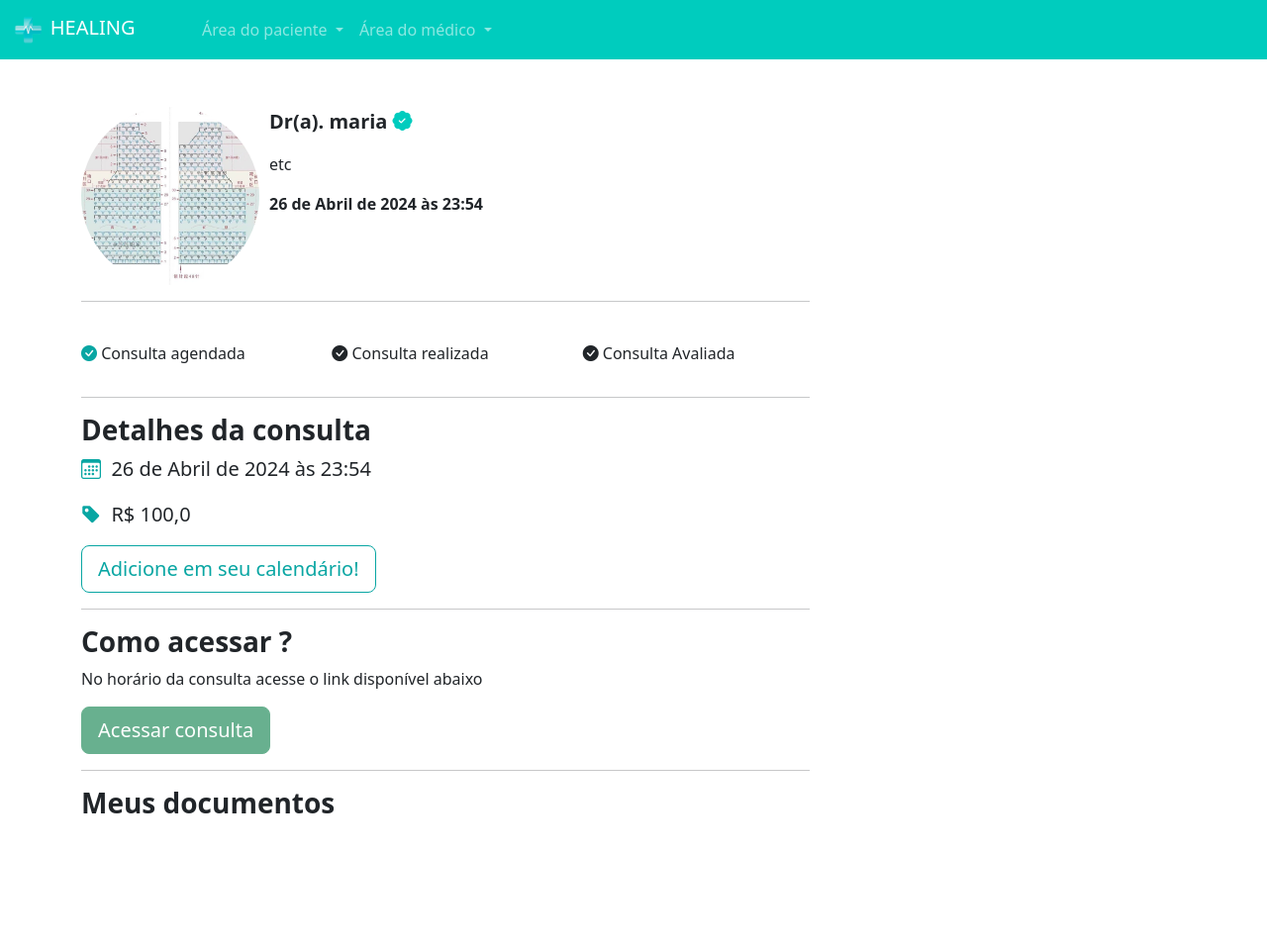
After one commit to Mariana-Marinho/plataforma_saude-django, a Django app: page /pacientes/consulta/1/ in a window 1280 px wide. The commit adds this page. Shown: the whole page at 99% size. Run offline with Django 5.2, Linux system fonts and the light colour scheme; a user stored in the database is signed in; data comes from the database, SQL or seed files in the repository.

Commit message:
add acesso da consulta pelo paciente

```diff
--- /dev/null
+++ b/paciente/templates/consulta.html
@@ -0,0 +1,91 @@
+{% extends "base.html" %}
+{% load static %}
+
+{% block 'head' %}
+
+    <link rel="stylesheet" href="{% static 'medicos/css/abrir_horario.css' %}">
+    <link rel="stylesheet" href="{% static 'usuarios/css/usuarios.css' %}">
+    <link rel="stylesheet" href="{% static 'medicos/css/cadastro_medico.css' %}">
+    <link rel="stylesheet" href="{% static 'pacientes/css/home.css' %}">
+    <link rel="stylesheet" href="{% static 'pacientes/css/agendar_horario.css' %}">
+    <link rel="stylesheet" href="https://cdn.jsdelivr.net/npm/bootstrap-icons@1.11.3/font/bootstrap-icons.min.css">
+
+{% endblock 'head' %}
+
+{% block 'body' %}
+    {% include "partials/navbar.html" %}
+
+    <br><br>
+    <div class="container">
+            {% if consulta.status == 'C' %}
+                <div class="alert alert-danger" role="alert">
+                    Consulta cancelada
+                </div>
+            {% elif consulta.status == 'F' %}
+                <div class="alert alert-success" role="alert">
+                    Consulta Finalizada
+                </div>
+            {% elif consulta.status == 'I' %}
+                <div class="alert alert-primary" role="alert">
+                    Consulta inicializada, acesse o link imediatamente!
+                </div>
+            {% endif %}
+
+        <div class="row">
+            <div class="col-md-8">
+                <div class="row">
+                    <div class="col-md-3"><img src="{{dado_medico.foto.url}}" class="foto-perfil-card-lg" alt=""></div>
+                    <div class="col-md">
+                        <p style="font-size: 20px" class="p-bold">Dr(a). {{dado_medico.nome}} <i class="bi bi-patch-check-fill icon-main"></i></p>
+                        <p>{{dado_medico.descricao}}</p>
+                        <p class="p-bold">{{consulta.data_aberta.data}}</p>
+                    </div>
+                </div>
+                <hr>
+                <br>
+                <div class="row">
+                    <div class="col-md">
+
+                        <p><i class="color-dark bi bi-check-circle-fill"></i> Consulta agendada</p>
+                    </div>
+                    <div class="col-md">
+                        <p><i class="{% if consulta.status == 'F' %}color-dark{% endif %} bi bi-check-circle-fill"></i> Consulta realizada</p>
+                    </div>
+                    <div class="col-md">
+                        <p><i class="bi bi-check-circle-fill"></i> Consulta Avaliada</p>
+                    </div>
+                </div>
+                <hr>
+                <h3 class="p-bold">Detalhes da consulta</h3>
+                <p style="font-size:20px"><i class="bi bi-calendar3 color-dark"></i>&nbsp {{consulta.data_aberta.data}}</p>
+                <p style="font-size:20px"><i class="bi bi-tag-fill color-dark"></i></i>&nbsp R$ {{dado_medico.valor_consulta}}</p>
+                <a style="cursor: auto;" class="btn btn-dark-color-outline btn-lg">Adicione em seu calendário!</a>
+                <hr>
+                <h3 class="p-bold">Como acessar ?</h3>
+                <p>No horário da consulta acesse o link disponível abaixo</p>
+
+
+                {% if consulta.status == 'I' and consulta.link %}
+                    <a href="{{consulta.link}}"  class="btn btn-success btn-dark-color btn-lg" >Acessar consulta</a>
+
+                {% else %}
+                    <a href="#"  class="btn btn-success btn-dark-color btn-lg disabled" >Acessar consulta</a>
+
+                {% endif %}
+
+
+                <hr>
+                <h3 class="p-bold">Meus documentos</h3>
+                <br>
+
+                <br>
+                <br>
+                <br>
+                <br>
+            </div>
+            <div class="col-md"></div>
+        </div>
+
+    </div>
+
+{% endblock 'body' %}
--- a/paciente/templates/minhas_consultas.html
+++ b/paciente/templates/minhas_consultas.html
@@ -47,7 +47,7 @@
                 <tbody>
                     {% for consulta in minhas_consultas  %}
                         <tr>
-                            <td><a href="#">Dr(a). {{consulta.data_aberta.user}}</a></td>
+                            <td><a href="{% url 'consulta' consulta.id %}">Dr(a). {{consulta.data_aberta.user}}</a></td>
                             <td>{{consulta.get_status_display}}</td>
                             <td>{{consulta.data_aberta.data}}</td>
                         </tr>
--- a/paciente/urls.py
+++ b/paciente/urls.py
@@ -5,5 +5,6 @@ urlpatterns = [
     path('home/', views.home, name="home"),
     path('escolher_horario/<int:id_dados_medicos>/', views.escolher_horario, name="escolher_horario"),
     path('agendar_horario/<int:id_data_aberta>/', views.agendar_horario, name="agendar_horario"),
-    path('minhas_consultas/', views.minhas_consultas, name="minhas_consultas")
+    path('minhas_consultas/', views.minhas_consultas, name="minhas_consultas"),
+    path('consulta/<int:id_consulta>/', views.consulta, name="consulta")
 ]
--- a/paciente/views.py
+++ b/paciente/views.py
@@ -65,3 +65,10 @@ def minhas_consultas(request):
         #  DatasAbertas.objects.filter(user=medico.user).filter(data__gte=datetime.now()).filter(agendado=False)
 
         return render(request, 'minhas_consultas.html', {'minhas_consultas': minhas_consultas, 'is_medico': is_medico(request.user)})
+
+def consulta(request, id_consulta):
+    if request.method == 'GET':
+        consulta = Consulta.objects.get(id=id_consulta)
+        dado_medico = DadosMedico.objects.get(user=consulta.data_aberta.user)
+
+        return render(request, 'consulta.html', {'consulta': consulta, 'dado_medico': dado_medico, 'is_medico': is_medico(request.user)})
```
